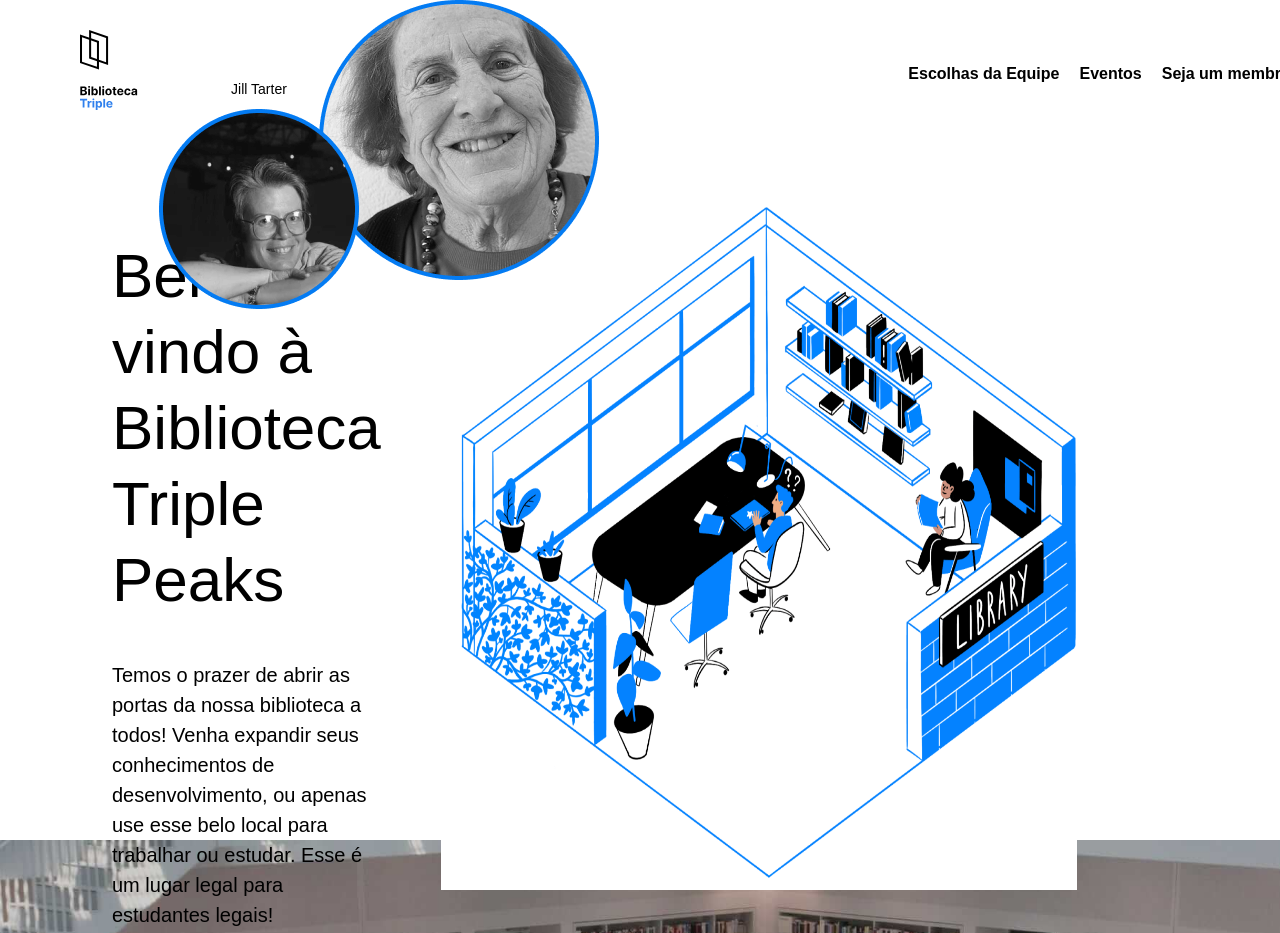
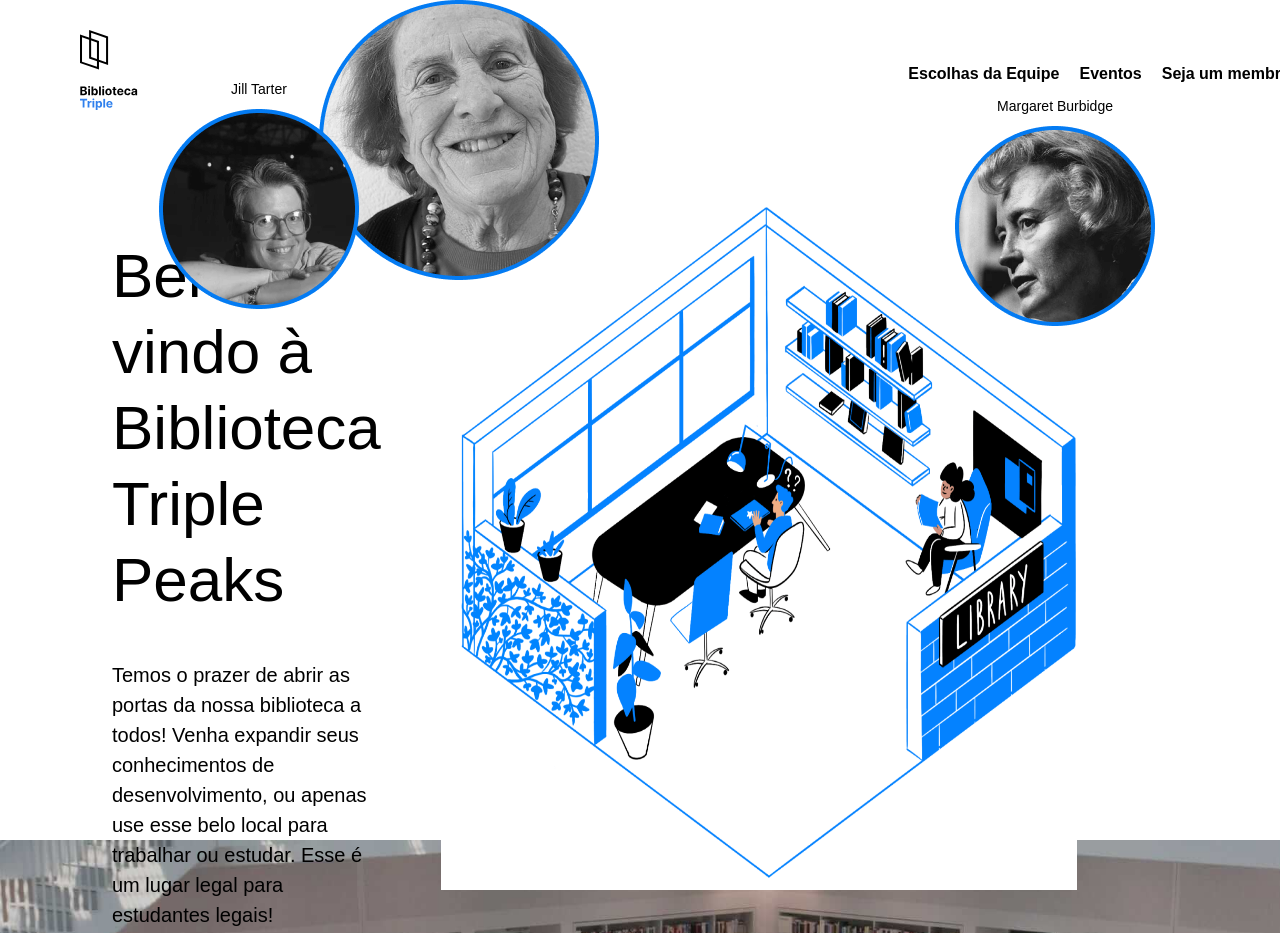
Before and after one commit to gabrielarayanerodrigues/web_project_library, a plain HTML site: page index.html in a window 1280 px wide. Shown: the top 933 px of the page. Drawn offline with Linux system fonts and the light colour scheme.

Commit message:
Atualização 2
Atualização de personagens

```diff
--- a/index.html
+++ b/index.html
@@ -186,7 +186,7 @@
                 class="person_image person_image_size_l"
               />
             </div>
-            <!-- Jill Tarde-->
+            <!-- Jill Tarder -->
             <div class="person person__name_tarter">
               <p class="person__caption">Jill Tarter</p>
               <img
@@ -196,7 +196,7 @@
               />
             </div>
             <!-- Burbidge -->
-            <div class="person person__name_margaret">
+            <div class="person person__name_burbidge">
               <p class="person__caption">Margaret Burbidge</p>
               <img
                 src="./images/person_burbidge.png"
```
